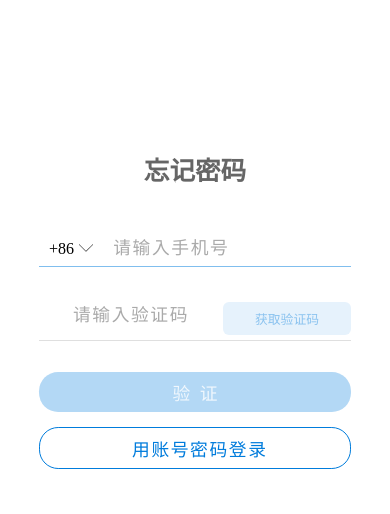
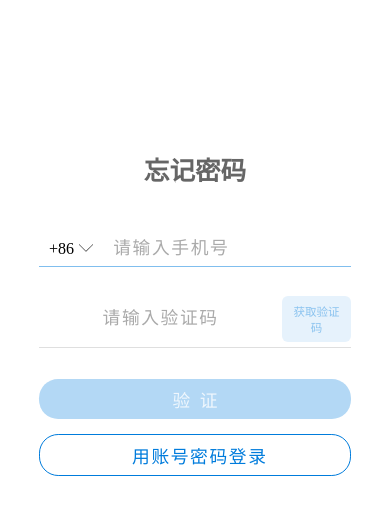
Before and after one commit to BIGDgreen/bm-vue-login, a Vue app: page /phoneValidate in a window 390 px wide. Shown: the top 514 px of the page. Built offline with nearby package versions, Linux system fonts and the light colour scheme.

Commit message:
promise phone-login

```diff
--- a/components/bm_phone_login/bm_phone_login.vue
+++ b/components/bm_phone_login/bm_phone_login.vue
@@ -13,17 +13,17 @@
                     <input type="text" @focus="focus('phoneNum')" @blur="blur('phoneNum')" ref="phoneNum" placeholder="请输入手机号" v-model="input_info.phone" @keyup="inputPhone" maxlength="13" autofocus>
                 </div>
             </div>
-            <div class="inputItem" :class="{'focus':isFocus.code,'code_empty':errorFlag.code_empty,'code_error':errorFlag.code_err}">
-                <div class="inputContent">
+            <div class="inputItem codeInput" :class="{'focus':isFocus.code,'code_empty':errorFlag.code_empty,'code_error':errorFlag.code_err}">
+                <div class="inputContent ">
                     <input id="input_code" @focus="focus('code')" @blur="blur('code')" @keyup="activeLogin()" ref="code" placeholder="请输入验证码" v-model="input_info.code" :maxlength="mConfigs.code_length">
                 </div>
-                <div>
-                    <button class="getCodeBtn" @click="getVerifyCode()"  ref="getCode" :disabled="getCodeDisabled">{{getCodeBtnText}}</button>
+                <div class="getCodeBtn">
+                    <button @click="getVerifyCode()" ref="getCode" :disabled="getCodeDisabled">{{getCodeBtnText}}</button>
                 </div>
             </div>
         </div>
         <div>
-            <button :class="{'opt_button':!isLoginForbidden,'forbidden':isLoginForbidden}" :disabled="isLoginForbidden" @click="login()">
+            <button :class="{'opt_button':!isLoginForbidden,'forbidden':isLoginForbidden}" class="loginBtn" :disabled="isLoginForbidden" @click="login()">
                 {{mConfigs.login_btn_value}}
             </button>
         </div>
@@ -196,10 +196,9 @@
                     });
                     this.timer = setInterval(()=>{
                         that.countDownTime--;
-                        that.getCodeBtnText = this.countDownTime + "s后可重新获取";
-                        // that.$refs.getCode.value = this.countDownTime + "s后可重新获取";
+                        // that.getCodeBtnText = this.countDownTime + "s后重新获取";
+                        that.getCodeBtnText = this.countDownTime + "秒";
                         that.getCodeDisabled = true;
-                        // that.$refs.getCode.setAttribute("disabled","disabled");
                         if(that.countDownTime <= 0){
                             clearInterval(this.timer);
                             that.countDownTime = 60;
@@ -297,7 +296,6 @@
                     transform: scaleY(.5);
                     background: #bfbfbf;
                 }
-
                 .chooseArea{
                     display: flex;
                     align-items: center;
@@ -319,7 +317,6 @@
                             color: #aaaaaa;
                         }
                     }
-
                     #input_code{
                         text-align: center;
                         letter-spacing: .6rem;
@@ -329,14 +326,13 @@
                     }
                 }
                 .getCodeBtn{
+                    button {
                         letter-spacing: 0;
-                    width: 8rem;
-                    font-size: .8rem;
+                        font-size: .72rem;
                         background: white;
                         color: @mainColor;
                         border: .5px @mainColor solid;
                         border-radius: 6px;
-                    outline: none;
                         margin-bottom: .4rem;
                         text-indent: 0;
                         &:active{
@@ -349,6 +345,10 @@
                         }
                     }
                 }
+            }
+            /*.codeInput{*/
+            /*    display: inline;*/
+            /*}*/
             .focus::after{
                 background: @mainColor;
             }
@@ -374,7 +374,6 @@
             .gradient;
             border: none;
             outline: none;
-            width: 100%;
             position: relative;
             color: white;
             border-radius: 1.2rem;
@@ -387,8 +386,12 @@
             text-indent: .6rem;
             text-align: center;
         }
+        .loginBtn {
+            width: 100%;
+        }
         //账号密码登录
         .accountLogin{
+            width: 100%;
             letter-spacing: .1rem;
             background: white;
             border: .8px solid @mainColor;
--- a/package.json
+++ b/package.json
@@ -1,6 +1,6 @@
 {
   "name": "bm-vlogin",
-  "version": "1.2.1",
+  "version": "1.2.4",
   "description": "基于vue的登录注册、手机登录、重置密码(包含手机国际区号选择)",
   "private": false,
   "keywords": [
```
Also changed, not shown: 1 other file (tests, documents, lock files or other folders). Lines whose indentation alone changed are shown as unchanged.
